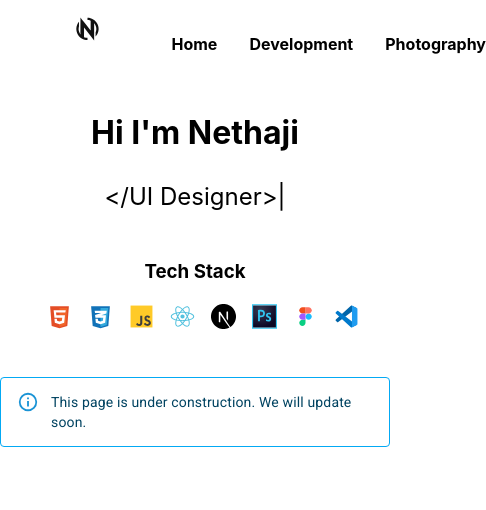
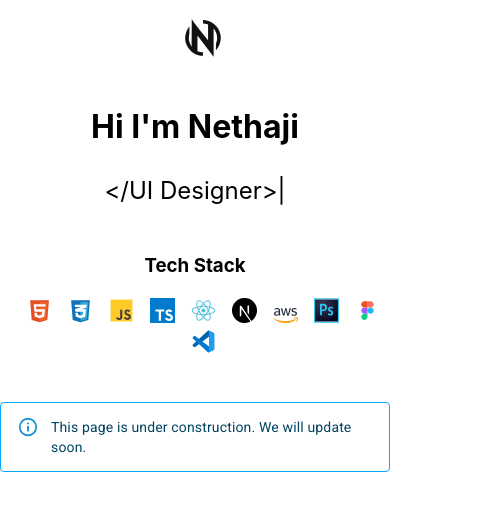
Before and after one commit to imnethaji/personal-portfolio, a React (Vite) app: page / in a window 390 px wide. Shown: the top 510 px of the page, 486 px wide, since content can reach past the window. Built offline with nearby package versions, Linux system fonts and the light colour scheme.

Commit message:
Style change and error page added

```diff
--- a/src/components/Nav.jsx
+++ b/src/components/Nav.jsx
@@ -12,10 +12,10 @@ const Nav = () => {
           <Link to="/">Home</Link>
         </li>
         <li>
-          <Link to="/dev">Development</Link>
+          <Link to="/">Development</Link>
         </li>
         <li>
-          <Link to="/photo">Photography</Link>
+          <Link to="/">Photography</Link>
         </li>
       </ul>
     </nav>
--- a/src/components/Nav.sass
+++ b/src/components/Nav.sass
@@ -1,7 +1,9 @@
 nav
     display: flex
+    align-items: center
     justify-content: space-between
     width: 70%
+    height: 50px
     margin: 1em auto
 
 
@@ -20,3 +22,9 @@ ul
 a
     color: black
     text-decoration: none
+
+@media screen and (max-width:800px)
+    nav
+        justify-content: center
+    ul
+        display: none
--- a/src/main.jsx
+++ b/src/main.jsx
@@ -6,11 +6,13 @@ import { RouterProvider, createBrowserRouter } from "react-router-dom";
 import Home from "./pages/Home.jsx";
 import Development from "./pages/Development.jsx";
 import Photography from "./pages/Photography.jsx";
+import ErrorPage from "./pages/ErrorPage.jsx";
 
 const router = createBrowserRouter([
   {
     path: "/",
     element: <Home />,
+    errorElement: <ErrorPage />,
   },
   {
     path: "/dev",
--- a/src/pages/App.sass
+++ b/src/pages/App.sass
@@ -30,7 +30,7 @@ img
         transition: scale 100ms ease-in-out
 
 @media screen and (max-width:800px)
-    img
+    img:not(#nethaji-logo)
         width: 25px
 
 .container
--- /dev/null
+++ b/src/pages/ErrorPage.jsx
@@ -0,0 +1,15 @@
+import { Link } from "react-router-dom";
+import "./ErrorPage.sass";
+
+const ErrorPage = () => {
+  return (
+    <div className="container">
+      <h1>Uh oh! You are lost, aren&apos;t ya?</h1>
+      <button>
+        <Link>Click me to go home</Link>
+      </button>
+    </div>
+  );
+};
+
+export default ErrorPage;
--- /dev/null
+++ b/src/pages/ErrorPage.sass
@@ -0,0 +1,5 @@
+button
+    border: 1px solid black
+    border-radius: .3em
+    padding: 1em
+    font-weight: bold
--- a/src/pages/Home.jsx
+++ b/src/pages/Home.jsx
@@ -32,8 +32,10 @@ function Home() {
           <img src="/tech-stack/html.svg"></img>
           <img src="/tech-stack/css.svg"></img>
           <img src="/tech-stack/js.svg"></img>
+          <img src="/tech-stack/ts-logo.svg"></img>
           <img src="./tech-stack/react.svg"></img>
           <img src="/tech-stack/next-js.svg"></img>
+          <img src="/tech-stack/aws-logo.svg"></img>
           <img src="/tech-stack/photoshop.svg"></img>
           <img src="/tech-stack/figma.svg"></img>
           <img src="/tech-stack/vscode.svg"></img>
```
Also changed, not shown: public/tech-stack/aws-logo.svg (added), public/tech-stack/ts-logo.svg (added).
